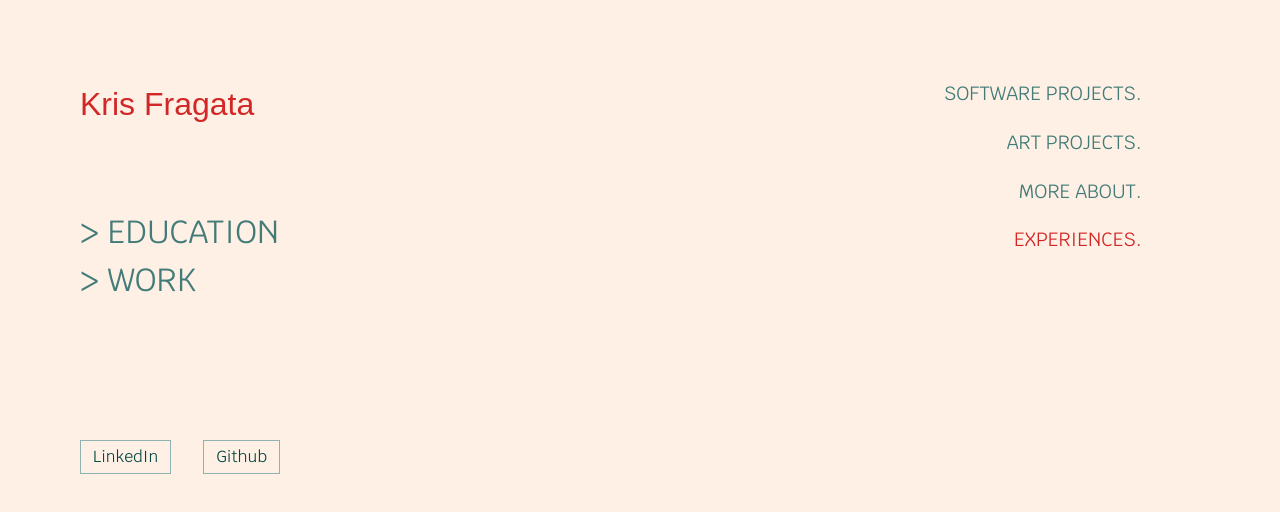
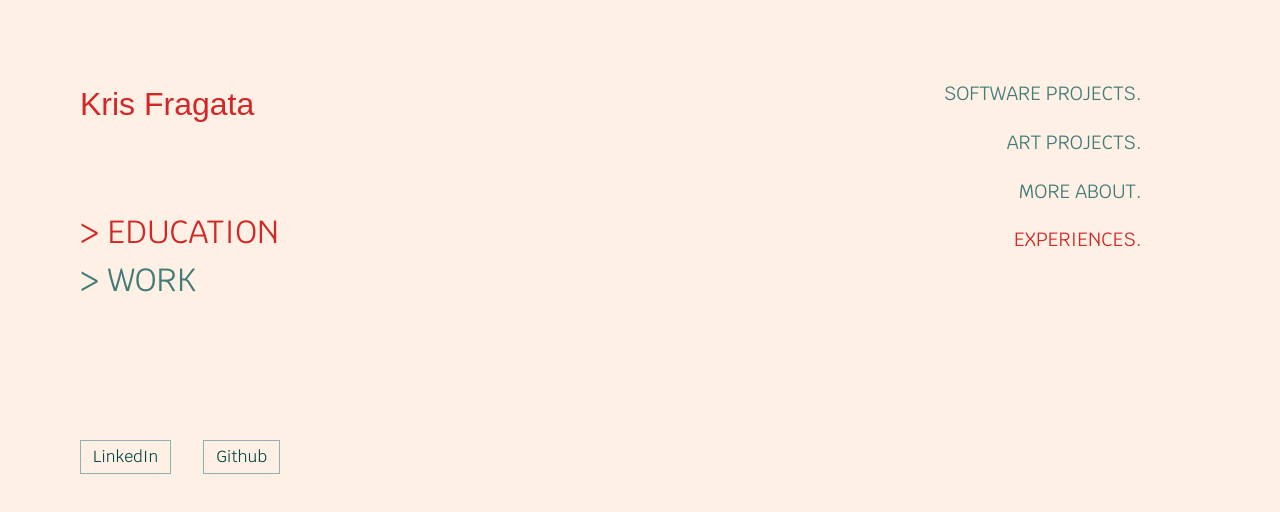
Before and after one commit to krisfragata/portfolio-2025, a Next.js app: page /experiences in a window 1280 px wide. In both pictures the pointer is over the item "> EDUCATION". Shown: the top 512 px of the page. Built offline with nearby package versions, Linux system fonts and the light colour scheme; a web font is replaced by a local one.

Commit message:
feat(css):create styling classes related to experiences page this commit creates the following classes, edu-work-icons and experiences-icon

```diff
--- a/src/app/globals.css
+++ b/src/app/globals.css
@@ -155,6 +155,8 @@ body {
   color: var(--text-highlight-dark-bg);
 }
 
+/* SOFTWARE PROJECTS PAGE STYLING */
+
 .software-projects-list-item {
   /* font-weight: 500; */
   /* font-style: normal; */
@@ -230,8 +232,6 @@ body {
   align-items: center;
   cursor: pointer;
 }
-
-
 
 .arrow-left {
   margin-right: 1rem;
@@ -310,14 +310,20 @@ body {
   color: var(--primary-text);
 }
 
-.info-description {
-
-  /* width: 100%; */
-}
-
 .description-paragraph {
   margin-bottom: 1rem;
   margin-right: 2rem;
+}
+
+/* EXPERIENCES PAGE STYLING */
+
+.edu-work-icons {
+
+}
+
+.experiences-icon:hover {
+  cursor: pointer;
+  color: var(--primary-text);
 }
 
 
@@ -364,7 +370,7 @@ body {
     visibility: visible;
   }
 
-  /* styling for software projects page */
+  /* SOFTWARE PROJECTS PAGE STYLING */
   .software-projects-list-item {
     font-size: x-large;
   }
```
